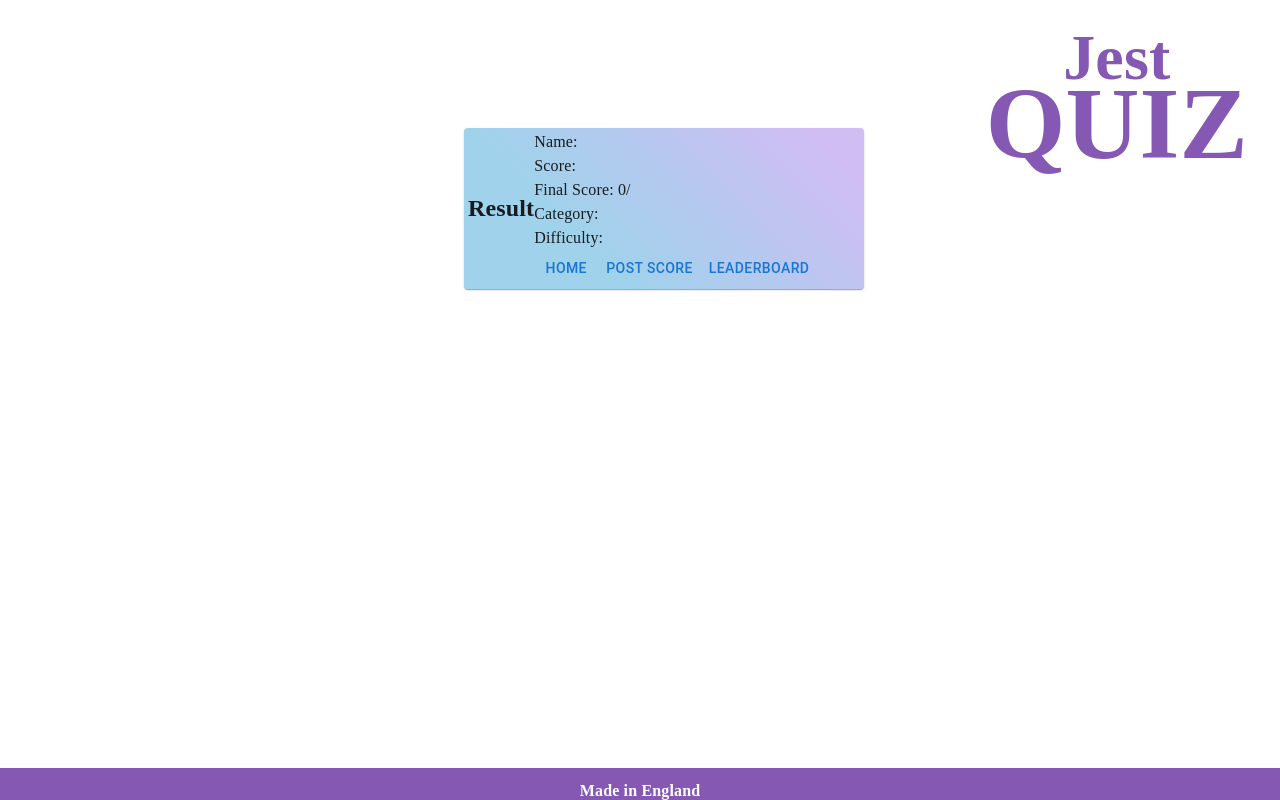
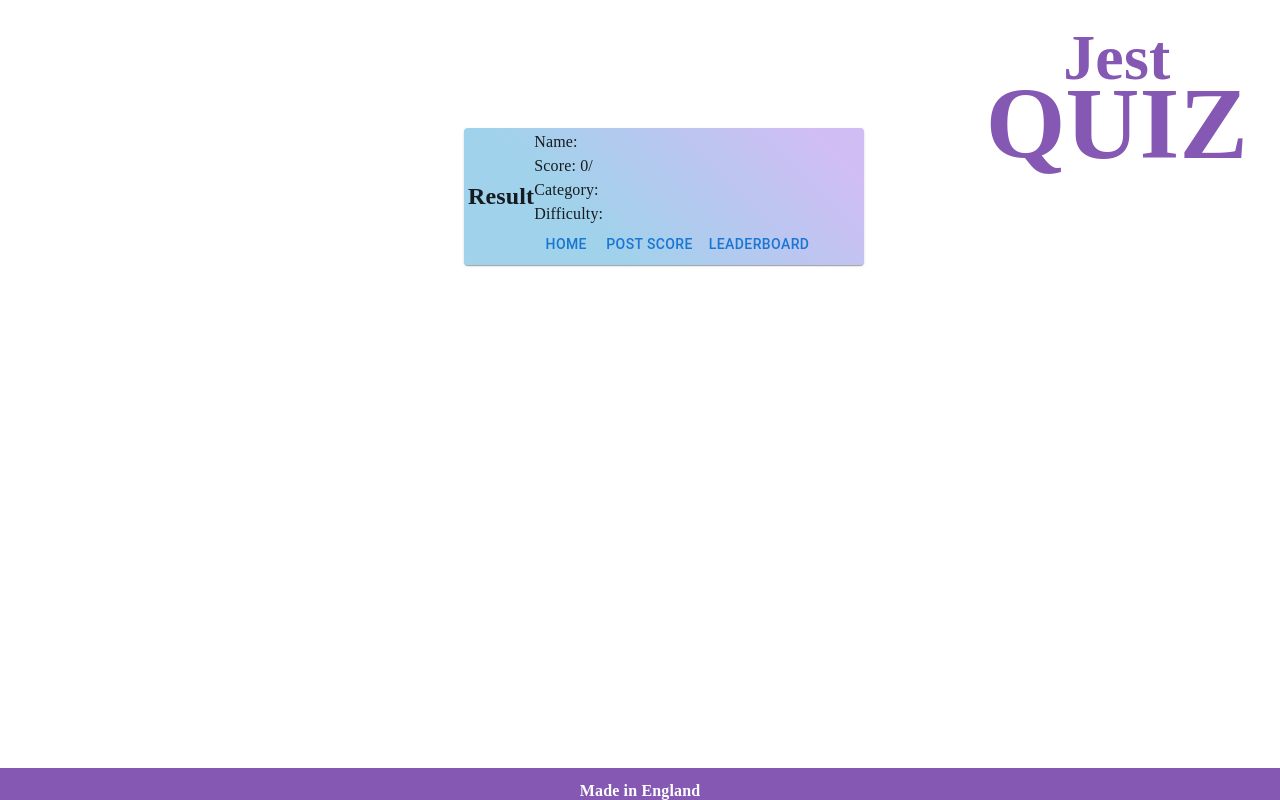
Before and after one commit to wotaque/lap3_project, a React (Create React App) app in the folder client/: page /result in a window 1280 px wide. Built offline with nearby package versions, Linux system fonts and the light colour scheme; a web font is replaced by a local one.

Commit message:
leaderboard posting changes

```diff
--- a/client/src/pages/Leaderboard/Leaderboard.js
+++ b/client/src/pages/Leaderboard/Leaderboard.js
@@ -19,19 +19,19 @@ const Leaderboard = () => {
 }
 
    const categoryNames = (num) => {
-       if (num === 15){
+       if (num == 15){
            return "Video Games"
        }
-       if(num === 9){
+       if(num == 9){
            return "General Knowledge"
        }
-       if(num === 21){
+       if(num == 21){
            return "Sports"
        }
-       if(num === 23){
+       if(num == 23){
            return "History"
        }
-       if(num === 31){
+       if(num == 31){
            return "Anime and Manga"
        }
    }
--- a/client/src/pages/Result/Result.js
+++ b/client/src/pages/Result/Result.js
@@ -10,7 +10,7 @@ const Result = ({inputFields, score, category, difficulty, amount, setScore, set
     var numPlayer = inputFields.length;
     const handlePost = (e) => {
         e.preventDefault();
-        Axios.post("http://localhost:3001/insert", {name: inputFields, score: score, category: category, amount: amount, difficulty: difficulty});
+        Axios.post("http://localhost:3001/insert", {name: inputFields[0].username, score: inputFields[0].points, category: category, amount: amount, difficulty: difficulty});
         alert('Your score has been posted!')
     }
 
@@ -54,13 +54,13 @@ const Result = ({inputFields, score, category, difficulty, amount, setScore, set
       });
      const classes = useStyles();
 
-     console.log(score)
+
 
      const resultName = () => {
         let displayResultName = []
          for(let i = 0; i < numPlayer; i++){
              displayResultName.push(<div>Name: {inputFields[i].username} <br />
-             Score: </div>
+             Score: {inputFields[i].points}/{amount} </div>
             )
          }
          return displayResultName
@@ -68,6 +68,7 @@ const Result = ({inputFields, score, category, difficulty, amount, setScore, set
 
 
      console.log(resultName())
+     console.log(inputFields[0].username)
      return <div className={classes.root} style={{ width: '100%' }} >
 
         <CssBaseline />
@@ -82,9 +83,6 @@ const Result = ({inputFields, score, category, difficulty, amount, setScore, set
             <div>
                 {resultName()}
             </div>
-          <div>
-           Final Score: {score}/{amount}
-          </div>
           <div>
               Category: {categoryNames(category)}
           </div>
```
